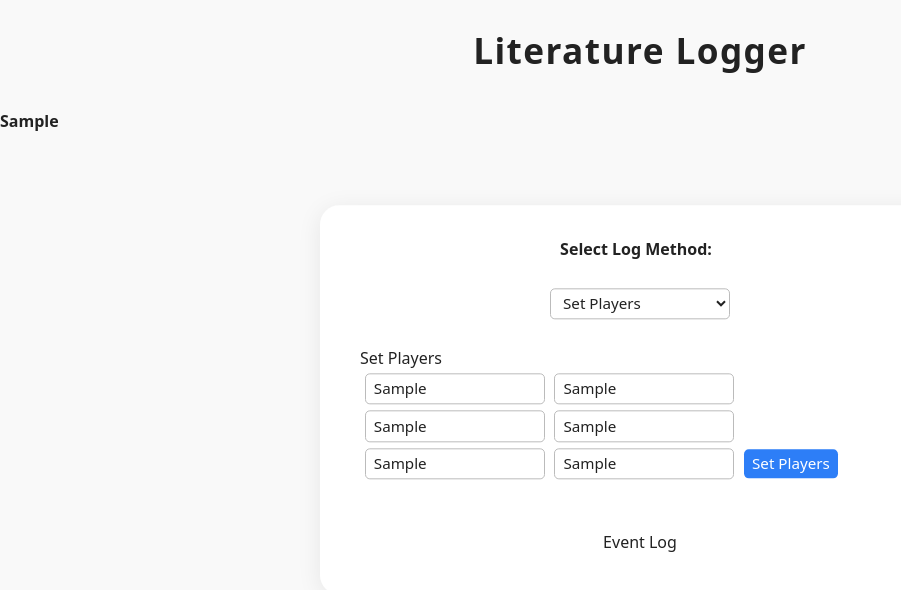
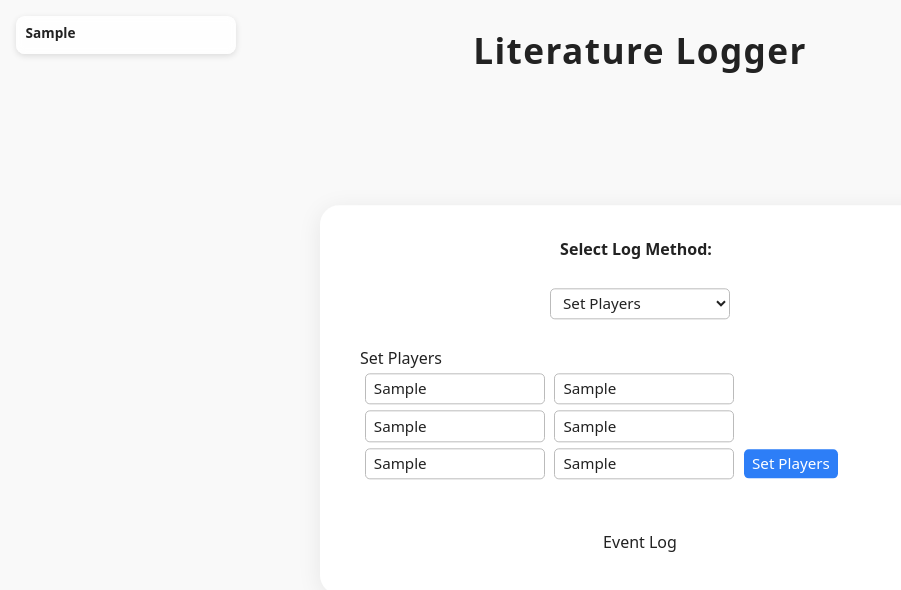
Before and after one commit to culturalcommittee-isibang/literature-logger, a React (Vite) app: page / in a window 1280 px wide. Both pictures are taken after typing "Sample", "Sample", "Sample", "Sample", "Sample", "Sample" into the empty fields and a click on the button "Set Players". Shown: the top 590 px of the page, without its empty margins (0-901 px from the left). Built offline with nearby package versions, Linux system fonts and the light colour scheme.

Commit message:
alignments

```diff
--- a/src/Game.css
+++ b/src/Game.css
@@ -38,6 +38,91 @@ body {
   font-family: system-ui, sans-serif;
   background: #f9f9f9;
   color: #222;
+}
+
+/* Six-position team layout */
+#teams-layout {
+  position: fixed;
+  inset: 0; /* fill viewport */
+  pointer-events: none; /* allow central UI interactions without obstruction */
+}
+
+.player-panel {
+  position: absolute;
+  width: 220px; /* consistent panel width */
+  font-size: 0.8rem;
+  line-height: 1.1rem;
+  background: rgba(255,255,255,0.85);
+  backdrop-filter: blur(4px);
+  padding: 0.5rem 0.6rem 0.55rem;
+  border-radius: 0.55rem;
+  box-shadow: 0 2px 6px rgba(0,0,0,0.12);
+  pointer-events: auto;
+  overflow: hidden;
+}
+
+.player-panel .player-name {
+  font-size: 0.85rem;
+  margin-bottom: 0.25rem;
+  text-align: inherit; /* inherit alignment from team container */
+}
+
+/* Explicit alignment per team to ensure correctness */
+.team-a .player-name { text-align: left; }
+.team-b .player-name { text-align: right; }
+
+/* Team specific alignment */
+.team-a { text-align: left; }
+.team-b { text-align: right; }
+
+/* Position mapping: data-pos 0 = top, 1 = middle, 2 = bottom */
+.team-a[data-pos="0"] { top: 1rem; left: 1rem; }
+.team-a[data-pos="1"] { top: 50%; left: 1rem; transform: translateY(-50%); }
+.team-a[data-pos="2"] { bottom: 1rem; left: 1rem; }
+
+.team-b[data-pos="0"] { top: 1rem; right: 1rem; }
+.team-b[data-pos="1"] { top: 50%; right: 1rem; transform: translateY(-50%); }
+.team-b[data-pos="2"] { bottom: 1rem; right: 1rem; }
+
+@media (max-width: 900px) {
+  .player-panel { font-size: 0.7rem; }
+}
+
+/* Single-line card list */
+/* Vertical list of card names */
+.player-panel .cards {
+  display: flex;
+  flex-direction: column;
+  gap: 2px;
+  max-height: 38vh; /* prevent runaway height */
+  overflow-y: auto;
+  margin-top: 0.25rem;
+  padding-right: 2px;
+}
+
+.player-panel .cards::-webkit-scrollbar {
+  width: 6px;
+}
+.player-panel .cards::-webkit-scrollbar-track {
+  background: transparent;
+}
+.player-panel .cards::-webkit-scrollbar-thumb {
+  background: rgba(0,0,0,0.25);
+  border-radius: 3px;
+}
+
+.player-panel .card-line {
+  font-size: 0.66rem;
+  line-height: 0.75rem;
+  font-weight: 500;
+  white-space: nowrap; /* do not wrap card name */
+  text-overflow: ellipsis;
+  overflow: hidden; /* truncate overly long alias gracefully */
+}
+
+@media (max-width: 900px) {
+  .player-panel { width: 190px; }
+  .player-panel .card-line { font-size: 0.6rem; }
 }
 
 /* Center the log method selector and form fields */
--- a/src/Game.jsx
+++ b/src/Game.jsx
@@ -317,34 +317,37 @@ function Game() {
                 </div>
             </div>
 
-            <div id="teams-layout" style={{ display: 'flex', justifyContent: 'space-between', alignItems: 'stretch', margin: '2em 0' }}>
-                <div id="team-a" style={{ display: 'flex', flexDirection: 'column', justifyContent: 'space-between', height: '300px', minWidth: '120px' }}>
+            <div id="teams-layout">
                 {teamA.map((p, i) => (
-                        <div id={teamAIds[i]} key={p} style={{ textAlign: 'left' }}>
+                    <div id={teamAIds[i]} key={p} className="player-panel team-a" data-pos={i}>
                         {p && (
                             <>
-                                    <div><strong>{p}</strong></div>
-                                    {sortCards(players[p] || []).map(card => <div key={card}>{cardAlias(card)}</div>)}
+                                <div className="player-name"><strong>{p}</strong></div>
+                                <div className="cards" title={sortCards(players[p] || []).map(cardAlias).join(', ')}>
+                                    {sortCards(players[p] || []).map(c => (
+                                        <div className="card-line" key={c}>{cardAlias(c)}</div>
+                                    ))}
+                                </div>
                             </>
                         )}
                     </div>
                 ))}
-                </div>
-                <div style={{ flex: 1 }}></div>
-                <div id="team-b" style={{ display: 'flex', flexDirection: 'column', justifyContent: 'space-between', height: '300px', minWidth: '120px', alignItems: 'flex-end' }}>
                 {teamB.map((p, i) => (
-                        <div id={teamBIds[i]} key={p} style={{ textAlign: 'right' }}>
+                    <div id={teamBIds[i]} key={p} className="player-panel team-b" data-pos={i}>
                         {p && (
                             <>
-                                    <div><strong>{p}</strong></div>
-                                    {sortCards(players[p] || []).map(card => <div key={card}>{cardAlias(card)}</div>)}
+                                <div className="player-name"><strong>{p}</strong></div>
+                                <div className="cards" title={sortCards(players[p] || []).map(cardAlias).join(', ')}>
+                                    {sortCards(players[p] || []).map(c => (
+                                        <div className="card-line" key={c}>{cardAlias(c)}</div>
+                                    ))}
+                                </div>
                             </>
                         )}
                     </div>
                 ))}
             </div>
         </div>
-        </div>
     );
 }
 
```
Also changed, not shown: 1 other file (tests, documents, lock files or other folders). Lines whose indentation alone changed are shown as unchanged.
